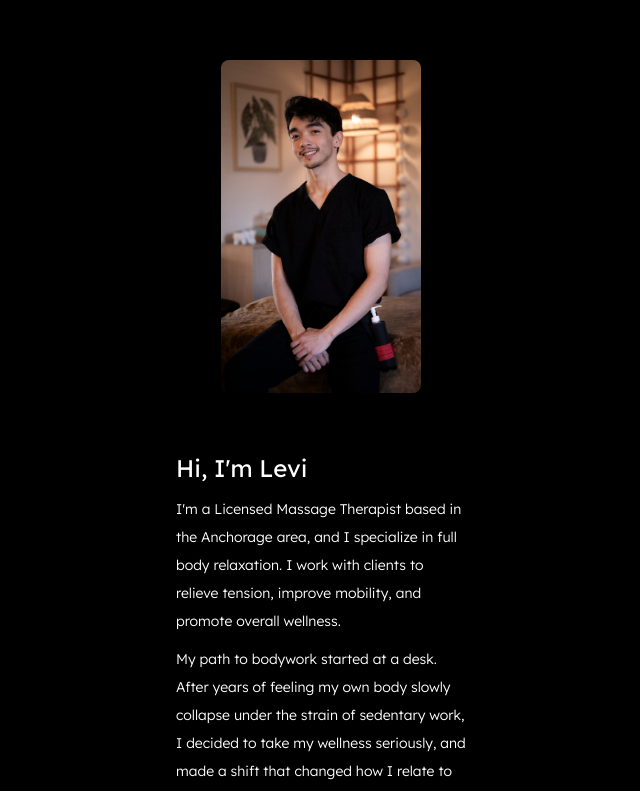
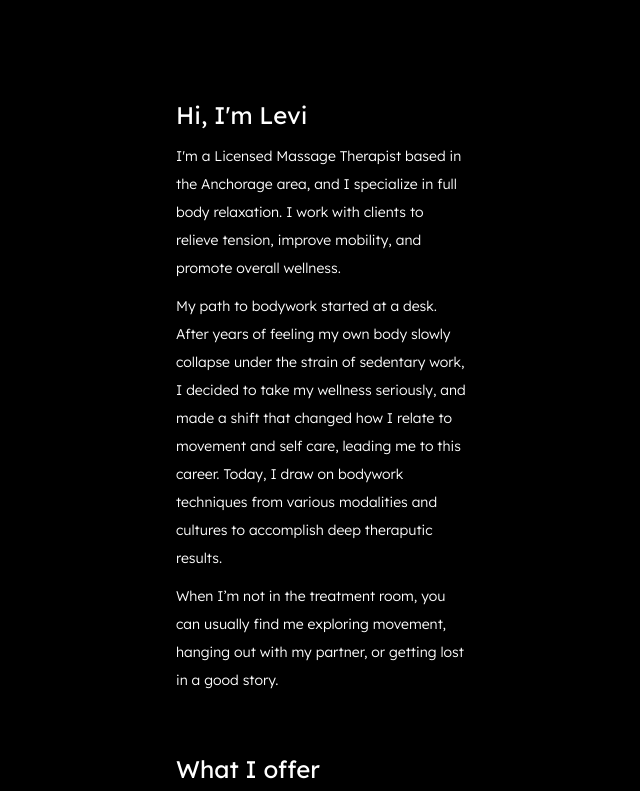
Before and after one commit to levisigne/lmt, a plain HTML site: page about.html in a window 1280 px wide. Shown: the top 791 px of the page, without its empty margins (319-959 px from the left). Drawn offline with Linux system fonts and the light colour scheme.

Commit message:
hide images

```diff
--- a/about.html
+++ b/about.html
@@ -18,7 +18,7 @@
 <body>
 
 <div class="content">
-    <img class="profile" src="levi-540.jpg">
+    <!-- <img class="profile" src="levi-540.jpg"> -->
     <div class="text">
         <h1>Hi, I'm Levi</h1>
             <p>
```
Also changed, not shown: index.html (+1 -1 lines).
